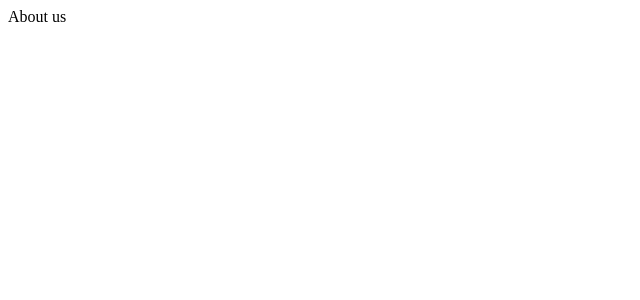
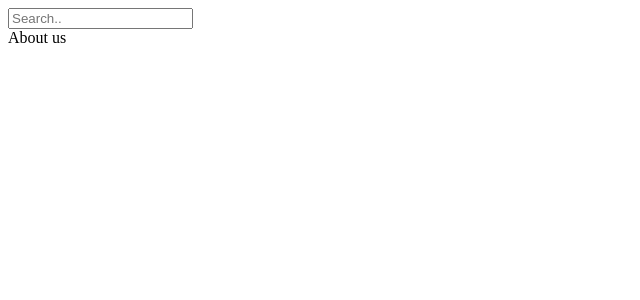
Before and after one commit to eugevanz/star_wars-the_frontend_engineer, a Next.js app: page /about in a window 1280 px wide. Shown: the top 300 px of the page, without its empty margins (0-640 px from the left). Built offline with nearby package versions, Linux system fonts and the light colour scheme.

Commit message:
if (!searchHistory.includes(search)) updateHistory(search);

```diff
--- a/components/Search.tsx
+++ b/components/Search.tsx
@@ -1,29 +1,52 @@
-import React, { useContext } from "react";
+import React, { useContext, useState } from "react";
 import { useForm, SubmitHandler } from "react-hook-form";
-import HistContext from "../context/historyContext";
+import HistContext from "../lib/historyContext";
+import { IFormValues, Data } from "../lib/types";
 
-interface IFormValues {
-  search: string;
-}
+export const getStaticProps = async () => {
+  const res = await fetch("https://swapi.dev/api/films");
+  const data: Data = await res.json();
+
+  if (!data) return { notFound: true };
+
+  return {
+    props: { data }
+  };
+};
 
 export default function Search() {
   const { register, handleSubmit } = useForm<IFormValues>();
   const { searchHistory, updateHistory } = useContext(HistContext);
+  const [isOpen, setOpen] = useState(false);
+  const [current, setCurrent] = useState("");
 
   const onSubmit: SubmitHandler<IFormValues> = ({ search }) => {
-    updateHistory(search);
+    if (!searchHistory.includes(search)) updateHistory(search);
+
+    setOpen(false);
   };
 
   return (
     <div className="search-container">
       <form onSubmit={handleSubmit(onSubmit)}>
-        <input type="text" placeholder="Search.." {...register("search")} />
-        <button type="submit">Search</button>
+        <input
+          type="text"
+          placeholder="Search.."
+          {...register("search", {
+            onChange: (e) => setCurrent(e.target.value)
+          })}
+          onFocus={() => setOpen(true)}
+        />
       </form>
 
-      {searchHistory?.map((item) => (
-        <div key={item}>{item}</div>
-      ))}
+      {isOpen && (
+        <>
+          <button onClick={handleSubmit(onSubmit)}>{current}</button>
+          {searchHistory?.map((item) => (
+            <button key={item}>{item}</button>
+          ))}
+        </>
+      )}
     </div>
   );
 }
--- a/context/historyContext.ts
+++ b/lib/historyContext.ts
@@ -1,9 +1,5 @@
 import { createContext, useState, useCallback } from "react";
-
-export interface IHistContext {
-  searchHistory: Array<string>;
-  updateHistory: (search: string) => void;
-}
+import {IHistContext}from'./types'
 
 const HistContext = createContext<IHistContext>({
   searchHistory: [],
--- /dev/null
+++ b/lib/types.ts
@@ -0,0 +1,31 @@
+export interface IHistContext {
+  searchHistory: Array<string>;
+  updateHistory: (search: string) => void;
+}
+
+export interface Film {
+  title: string;
+  episode_id: number;
+  opening_crawl: string;
+  director: string;
+  producer: Array<string>;
+  release_date: string;
+  characters: Array<string>;
+}
+
+export interface Data {
+  count: number;
+  next: string;
+  previous: string;
+  results: Array<Film>;
+}
+
+export type Params = {
+  params: {
+    episode_id: string;
+  };
+};
+
+export interface IFormValues {
+  search: string;
+}
--- /dev/null
+++ b/pages/_app.tsx
@@ -0,0 +1,22 @@
+import type { AppProps } from "next/app";
+import HistContext, { useHistContextValue } from "../lib/historyContext";
+import Search from "../components/Search";
+
+function HistProvider() {
+  const histContextValue = useHistContextValue();
+
+  return (
+    <HistContext.Provider value={histContextValue}>
+      <Search />
+    </HistContext.Provider>
+  );
+}
+
+export default function MyApp({ Component, pageProps }: AppProps) {
+  return (
+    <>
+      <HistProvider />
+      <Component {...pageProps} />
+    </>
+  );
+}
```
Also changed, not shown: pages/films/[episode_id].tsx (+5 -23 lines), pages/index.tsx (+17 -39 lines), .codesandbox/workspace.json (added).
